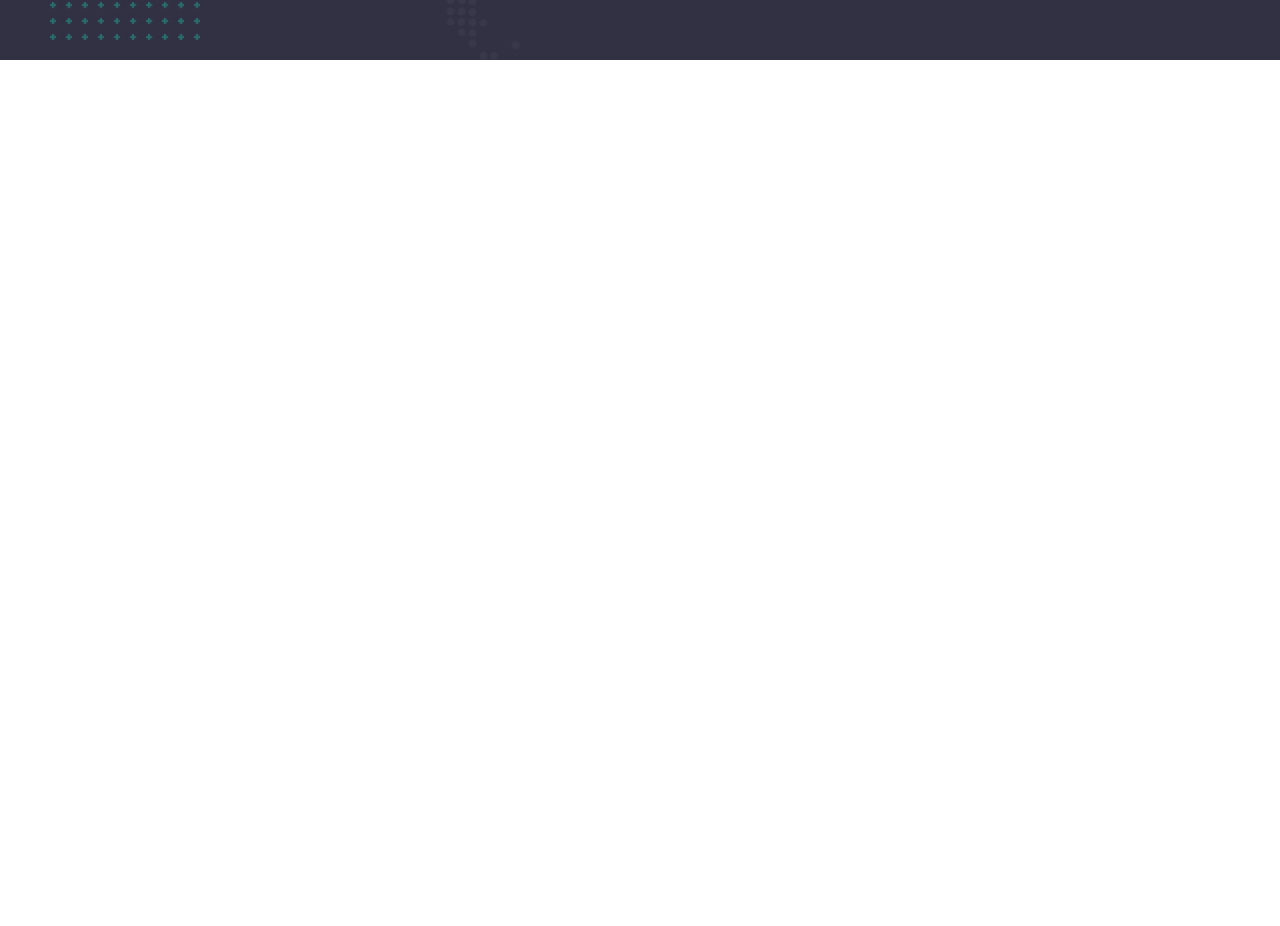
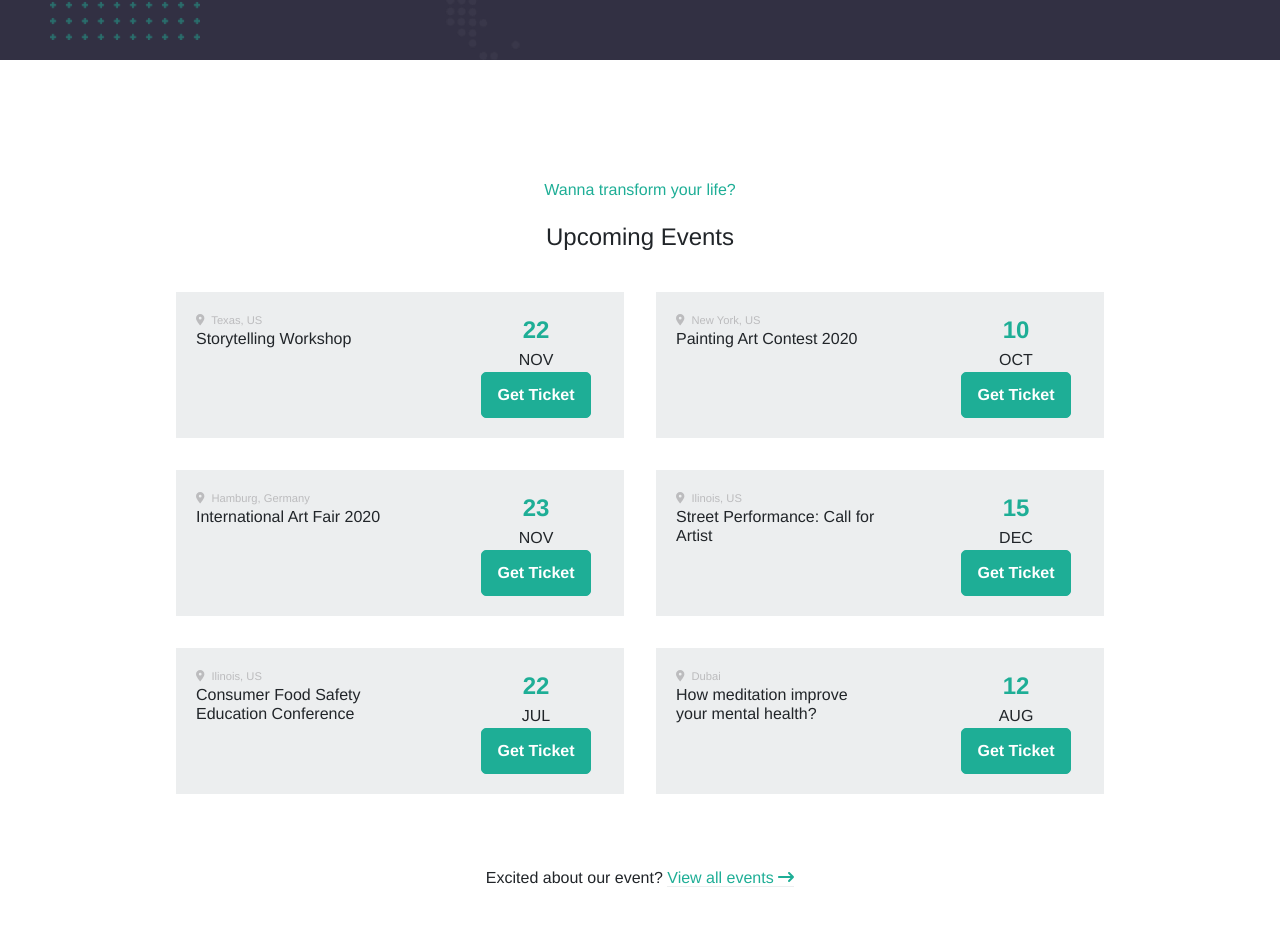
Before and after one commit to NuvoloniM/proj-html-vuejs, a Vue app: page / in a window 1280 px wide. Shown: the part 3435-4361 px from the top of the page. Before the commit the page ends 3495 px from the top, so only its background shows below. Built offline with nearby package versions, Linux system fonts and the light colour scheme.

Commit message:
event section

```diff
--- a/src/App.vue
+++ b/src/App.vue
@@ -7,6 +7,8 @@
       <ExploreSection/>
       <HelpSection/>
       <PubblicitySection/>
+      <EventSection/>
+      <CommentSection/>
     </main>
   </div>
 </template>
@@ -22,6 +24,8 @@ import StartedSection from './components/main/StartedSection.vue';
 import ExploreSection from './components/main/ExploreSection.vue'
 import HelpSection from './components/main/HelpSection.vue'
 import PubblicitySection from './components/main/PubblicitySection.vue';
+import EventSection from './components/main/EventSection.vue';
+import CommentSection from './components/main/CommentSection.vue';
 // * Footer components *
 
 
@@ -34,6 +38,8 @@ export default {
     ExploreSection,
     HelpSection,
     PubblicitySection,
+    EventSection,
+    CommentSection,
   }
 }
 </script>
--- /dev/null
+++ b/src/components/main/EventSection.vue
@@ -0,0 +1,92 @@
+<template>
+<div>
+    <div class="container text-center py-5 my-4 w-75 mx-auto">
+        <h6 class="pt-5">Wanna transform your life?</h6>
+        <h4 class="p-3 m-auto">Upcoming Events</h4>
+        <div class="row align-items-start py-2">
+            <!-- passo i props al figlio e lo ciclo per la lunghezza dell'array -->
+            <EventSectionCard
+            v-for="(element,index) in events" :key="index"
+            :event='element'
+            />
+        </div>
+            <p class="w-50 mx-auto py-5"> Excited about our event? <span class="link"><a href="#">View all events <font-awesome-icon icon="fa-solid fa-arrow-right-long" /></a></span></p>
+    </div>
+</div>
+
+</template>
+
+<script>
+
+import EventSectionCard from './partials/EventSectionCard.vue'
+
+export default {
+    name: 'EventSection',
+    components: {
+        EventSectionCard,
+    },
+    data() {
+        return {
+            events: [
+                {
+                    localization: 'Texas, US',
+                    title: 'Storytelling Workshop',
+                    day: 22,
+                    month: 'nov',
+                    link: '#',
+                },
+                {
+                    localization: 'New York, US',
+                    title: 'Painting Art Contest 2020',
+                    day: 10,
+                    month: 'oct',
+                    link: '#',
+                },
+                {
+                    localization: 'Hamburg, Germany',
+                    title: 'International Art Fair 2020',
+                    day: 23,
+                    month: 'nov',
+                    link: '#',
+                },
+                {
+                    localization: 'Ilinois, US',
+                    title: 'Street Performance: Call for Artist',
+                    day: 15,
+                    month: 'dec',
+                    link: '#',
+                },
+                {
+                    localization: 'Ilinois, US',
+                    title: 'Consumer Food Safety Education Conference',
+                    day: 22,
+                    month: 'jul',
+                    link: '#',
+                },
+                {
+                    localization: 'Dubai',
+                    title: 'How meditation improve your mental health?',
+                    day: 12,
+                    month: 'aug',
+                    link: '#',
+                },
+            ]
+        }
+    }
+}
+</script>
+
+<style lang="scss" scoped>
+@import '../../assets/style/mixin.scss';
+
+    h6 {
+        color: $main_text;
+    }
+    .link {
+        a{
+            color: $main_text;
+            text-decoration: none;
+            border-bottom: 1px solid $section_bg;
+        }
+}
+</style>
--- /dev/null
+++ b/src/components/main/partials/EventSectionCard.vue
@@ -0,0 +1,58 @@
+<template>
+    <div class="col-6 p-3">
+        <div class=" d-flex justify-content-between event_card">
+            <div class="col-6 text-start">
+                <div class="where">
+                    <span class="pe-1">
+                        <font-awesome-icon icon="fa-solid fa-location-dot" />
+                    </span>
+                    {{event.localization}}
+                </div>
+                <h6> {{event.title}} </h6>
+            </div>
+            <div class="col-4">
+                <div class="day"> {{event.day}} </div>
+                <div class="text-uppercase"> {{event.month}} </div>
+                <div class="d-inline-block btn btn_prymary">
+                    <a :href="`${event.link}`"> Get Ticket </a>
+                </div>
+            </div>
+        </div>
+    </div>
+</template>
+
+<script>
+export default {
+    name: 'EventSectionCard',
+    props: {
+        event: Object,
+    }
+}
+</script>
+
+<style lang="scss" scoped>
+
+@import '../../../assets/style/mixin.scss';
+
+.event_card {
+    background-color: #eceeef;
+    padding: 20px;
+}
+
+.where {
+    color: #bcbcbe;
+    font-size: 0.7em;
+}
+
+.day {
+    font-size: 1.5em;
+    font-weight: bold;
+    color: $main_text;
+}
+
+.btn_prymary {
+        @include btn( $main_text , #fff , $main_text)
+    }
+
+
+</style>
--- a/src/main.js
+++ b/src/main.js
@@ -11,12 +11,13 @@ import { faMagnifyingGlass } from "@fortawesome/free-solid-svg-icons";
 import { faChevronDown} from "@fortawesome/free-solid-svg-icons";
 import { faArrowRightLong} from "@fortawesome/free-solid-svg-icons";
 import {faCirclePlay} from "@fortawesome/free-regular-svg-icons";
+import { faLocationDot } from "@fortawesome/free-solid-svg-icons";
 
 /* import font awesome icon component */
 import { FontAwesomeIcon } from '@fortawesome/vue-fontawesome'
 
 /* add icons to the library */
-library.add(faCircleUser, faMagnifyingGlass, faChevronDown, faArrowRightLong, faCirclePlay, )
+library.add(faCircleUser, faMagnifyingGlass, faChevronDown, faArrowRightLong, faCirclePlay, faLocationDot, )
 
 /* add font awesome icon component */
 Vue.component('font-awesome-icon', FontAwesomeIcon)
```
